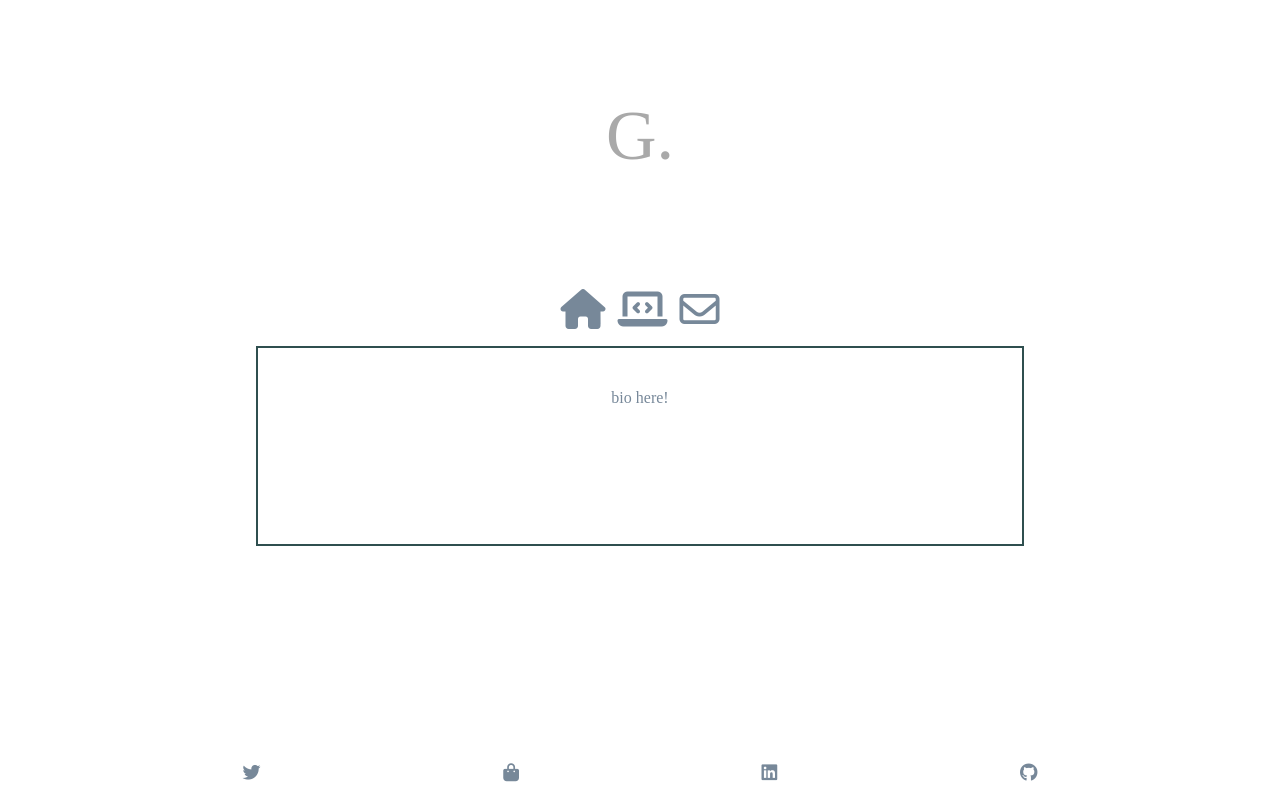
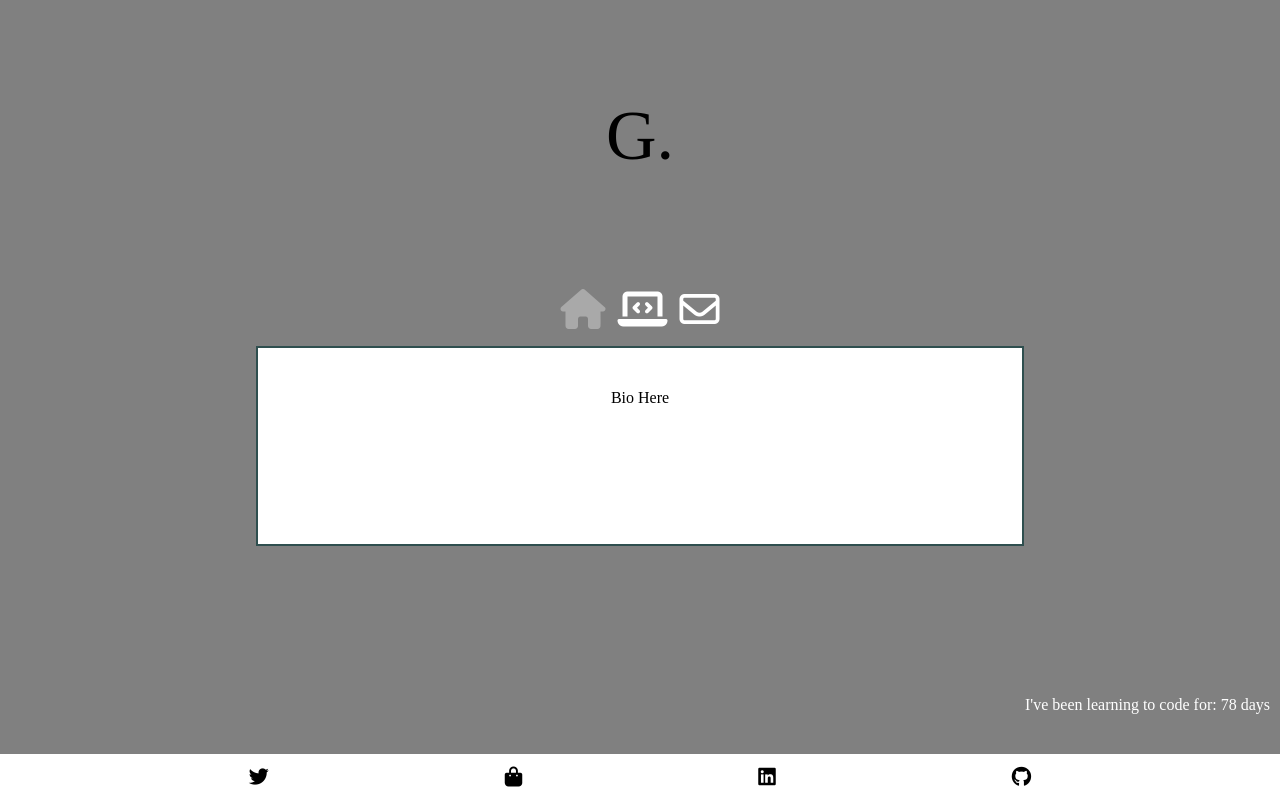
Before and after one commit to tcgronk/portfolio, a plain HTML site: page index.html in a window 1280 px wide. Drawn offline with nearby package versions, Linux system fonts and the light colour scheme; a web font is replaced by a local one.

Commit message:
updating wireframe per feedback

```diff
--- a/index.html
+++ b/index.html
@@ -5,7 +5,11 @@
     <meta name="viewport" content="width=device-width, initial-scale=1">
     <link rel="stylesheet" type="text/css" href="//cdnjs.cloudflare.com/ajax/libs/normalize/6.0.0/normalize.css">
     <link rel="stylesheet" type="text/css" href="main.css">
+    <link href="https://fonts.googleapis.com/css?family=Gravitas+One&display=swap" rel="stylesheet">
+        <link href="https://fonts.googleapis.com/css?family=Playfair+Display&display=swap" rel="stylesheet">
     <script src="https://kit.fontawesome.com/edb3e54f58.js"></script>
+    <script src="https://ajax.googleapis.com/ajax/libs/jquery/3.2.1/jquery.min.js"></script>
+    <script src="index.js"></script>
 </head>
 <body>
     <section class=corner>
@@ -26,6 +30,8 @@
         </heading>
     <main role="main">
         <p>bio here!</p>
+
     </main>
+    <p id="sideBar"></p>
 </body>
 </html>
--- /dev/null
+++ b/index.js
@@ -0,0 +1,63 @@
+let today = new Date();
+let dd = today.getDate();
+let mm = today.getMonth()+1; //January is 0!
+let yyyy = today.getFullYear();
+if(dd<10) {
+    dd='0'+dd
+}
+if(mm<10) {
+    mm='0'+mm
+}
+today = mm+'/'+dd+'/'+yyyy;
+var d2 = new Date(today);
+var d1 = new Date("05/11/2019");
+var timeDiff = d2.getTime() - d1.getTime();
+var DaysDiff = timeDiff / (1000 * 3600 * 24);
+{/* <img class='background' src='alphabetSoup.jpg' alt='alphabet soup image'></img> */}
+function sideBar(){
+    $("#sideBar").text("I've been learning to code for: "+DaysDiff+" days")
+}
+
+function homePage(){
+    $(".home").on("click",function(event){
+        $(".home").css("color","darkgray");
+        $(".projects").css("color","white");
+        $(".contactMe").css("color","white");
+        $("main").html("<section class='personalBio'><p>Bio Here</p></section>");
+    });
+}
+
+
+function projectsPage(){
+    $(".projects").on("click", function(event){
+        $(".home").css("color","white");
+        $(".projects").css("color","darkgray");
+        $(".contactMe").css("color","white");
+        $("main").html("<section class='projectsPageData'><section class='projectDescription'><a href='https://github.com/tcgronk/Quiz-App' target='_blank'><h2>Quiz App</h2></a><p>Check out my first project! To create this quiz app, I used HTML, CSS, Javascript, & jQuery. </p></section><section><a class='wineApp' href='https://tcgronk.github.io/Quiz-App/' target='_blank'><img src='portfolio-wine.jpg' alt='portfolio quiz app'></a></section>");
+    });
+}
+
+function contactPage(){
+    $(".contactMe").on("click", function(event){
+        $(".home").css("color","white");
+        $(".contactMe").css("color","darkgray");
+        $(".projects").css("color","white");
+        $('main').html("<section class='contacting'><p>Contact Info Here</p></section>");
+    });
+}
+
+$( document ).ready(function() {
+    $("main").html("<section class='personalBio'><p>Bio Here</p></section>");
+    $(".home").css("color","darkgray");
+});
+
+
+function createPortfolio(){
+    homePage();
+    sideBar();
+    projectsPage();
+    contactPage();
+    getDate();
+}
+
+$(createPortfolio);
--- a/main.css
+++ b/main.css
@@ -2,11 +2,13 @@
     box-sizing: border-box;
     display: flex;
     flex-direction: column;
-    color: lightslategray;
 
 }
 head{
     display: none;
+}
+body{
+    background: gray;
 }
 main,heading{
     align-items: center;
@@ -17,8 +19,9 @@ main,heading{
     font-size: 70px;
     padding: 2%;
     text-align: center;
-    color: darkgray;
+
 }
+
 
 .socialIcons{
     position: absolute;
@@ -27,7 +30,11 @@ main,heading{
     width: 100%;
     flex-direction: row;
     padding: 0;
-    font-size: 18px;
+    background: white;
+    margin:0;
+    padding: 1%;
+    height: auto;
+    left:0;
 
 }
 button{
@@ -35,12 +42,14 @@ button{
     border: none;
     font-size: 40px;
     outline: none;
-    justify-content: space-evenly;
+    justify-content: space-between;
+    color: white;
 
 }
 heading>ul{
     flex-direction: row;
     padding: 0;
+
 }
 main{
     border: 2px darkslategray solid;
@@ -49,11 +58,22 @@ main{
     margin-left: auto;
     margin-right: auto;
     padding: 2%;
+    background: white;
+
 }
 heading{
     margin-right: auto;
     margin-left:auto;
+    width: 60%
 }
 a{
     text-decoration: none;
+    color: black;
+    font-size: 20px;
 }
+#sideBar{
+    color: white;
+    position: absolute;
+    right: 10px;
+    bottom: 70px;
+}
```
